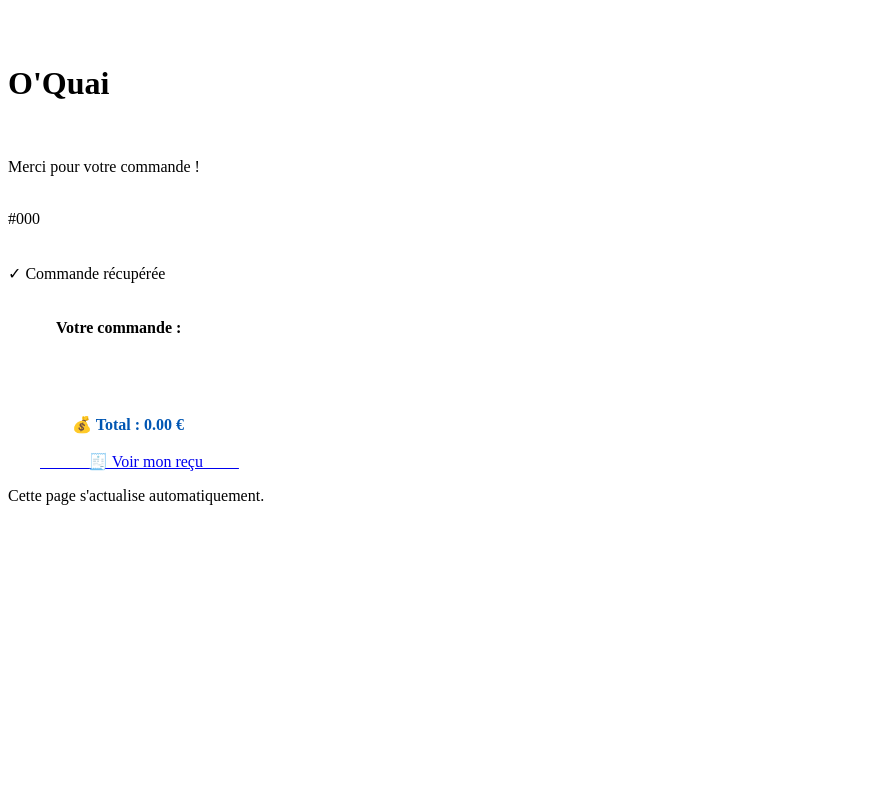
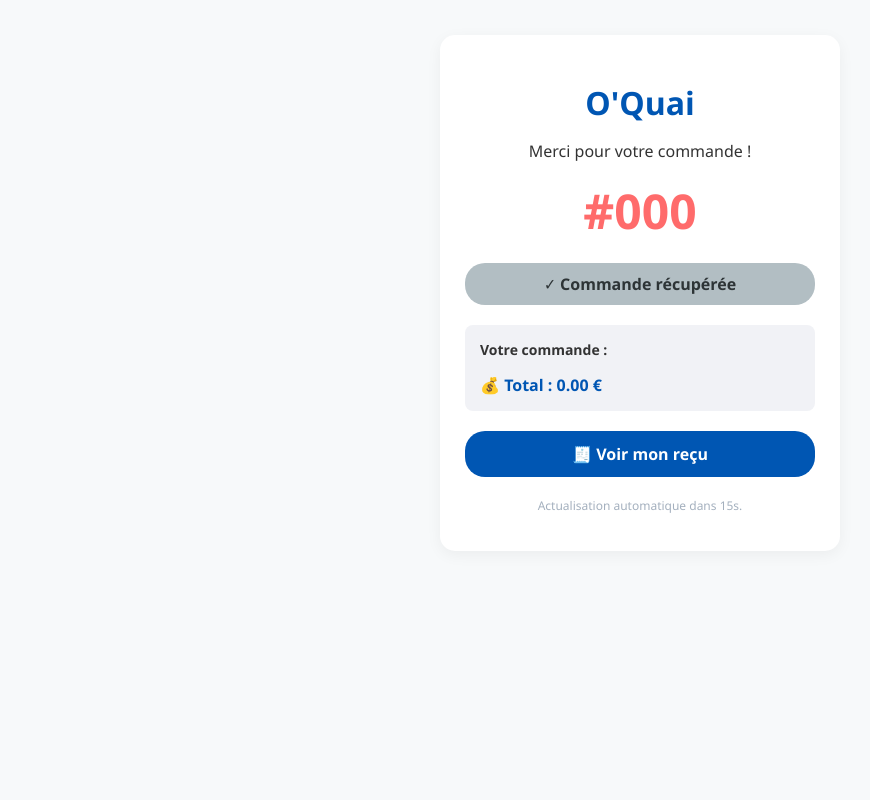
Before and after one commit to HugoLrdd/site_base_nautique, a Flask app: template templates/suivi.html in a window 1280 px wide. Shown: the whole page, without its empty margins (0-870 px from the left). Run offline with Flask 3, Linux system fonts and the light colour scheme; the template is opened without the code that fills it, so the values that code supplies are empty.

Commit message:
Update suivi.html

```diff
--- a/templates/suivi.html
+++ b/templates/suivi.html
@@ -2,22 +2,76 @@
 <html lang="fr">
 <head>
     <meta charset="UTF-8">
-    <meta name="viewport" content="width=device-width, initial-scale=1.0">
+    <meta name="viewport" content="width=device-width, initial-scale=1.0, maximum-scale=1.0, user-scalable=no">
     <title>Suivi de commande - Merville</title>
     <meta http-equiv="refresh" content="15">
     <style>
-        body { font-family: 'Segoe UI', Tahoma, Geneva, Verdana, sans-serif; background-color: #f7f9fa; margin: 0; padding: 20px; text-align: center; color: #333; }
-        .card { background: white; max-width: 400px; margin: 40px auto; padding: 30px; border-radius: 15px; box-shadow: 0 4px 15px rgba(0,0,0,0.05); }
+        body {
+            font-family: 'Segoe UI', Tahoma, Geneva, Verdana, sans-serif;
+            background-color: #f7f9fa;
+            margin: 0;
+            padding: 15px; /* Padding global pour éviter de coller aux bords */
+            text-align: center;
+            color: #333;
+            min-height: 100vh;
+            box-sizing: border-box;
+        }
+
+        .card {
+            background: white;
+            max-width: 400px;
+            margin: 20px auto;
+            padding: 25px;
+            border-radius: 15px;
+            box-shadow: 0 4px 15px rgba(0,0,0,0.05);
+            box-sizing: border-box; /* Assure que le padding ne dépasse pas la largeur */
+        }
+
         h1 { color: #0056b3; margin-bottom: 5px; }
-        .numero { font-size: 48px; font-weight: bold; color: #ff6b6b; margin: 20px 0; }
-        .statut-container { margin: 30px 0; }
-        .badge { display: inline-block; padding: 10px 20px; border-radius: 20px; font-weight: bold; font-size: 18px; }
+
+        .numero { font-size: 3rem; font-weight: bold; color: #ff6b6b; margin: 15px 0; }
+
+        .statut-container { margin: 20px 0; }
+
+        .badge {
+            display: inline-block;
+            padding: 10px 15px;
+            border-radius: 20px;
+            font-weight: bold;
+            font-size: 16px;
+            width: 100%;
+            box-sizing: border-box;
+        }
+
         .preparation { background-color: #ffeaa7; color: #d63031; }
         .prete { background-color: #55efc4; color: #00b894; animation: pulse 1.5s infinite; }
         .recuperee { background-color: #b2bec3; color: #2d3436; }
+
         @keyframes pulse { 0% { transform: scale(1); } 50% { transform: scale(1.03); } 100% { transform: scale(1); } }
-        .produits { text-align: left; background: #f1f2f6; padding: 15px; border-radius: 8px; margin-top: 20px; }
+
+        .produits {
+            text-align: left;
+            background: #f1f2f6;
+            padding: 15px;
+            border-radius: 8px;
+            margin-top: 20px;
+            font-size: 14px;
+        }
+
+        .produits ul { padding-left: 20px; margin: 10px 0; }
+
         .info { font-size: 12px; color: #a4b0be; margin-top: 20px; }
+
+        .btn-recu {
+            display: block;
+            margin-top: 20px;
+            background-color: #0056b3;
+            color: white;
+            padding: 12px;
+            border-radius: 20px;
+            font-weight: bold;
+            text-decoration: none;
+        }
     </style>
 </head>
 <body>
@@ -26,15 +80,17 @@
         <p>Merci pour votre commande !</p>
 
         <div class="numero">#{{ "%03d" | format(commande.id) }}</div>
+
         <div class="statut-container">
             {% if commande.statut == "En préparation" %}
                 <div class="badge preparation">🟠 En préparation...</div>
             {% elif commande.statut == "Prête ! Passez au comptoir" %}
-                <div class="badge prete">🟢 Prête ! Passez au comptoir</div>
+                <div class="badge prete">🟢 Prête !</div>
             {% else %}
                 <div class="badge recuperee">✓ Commande récupérée</div>
             {% endif %}
         </div>
+
         <div class="produits">
             <strong>Votre commande :</strong>
             <ul>
@@ -43,60 +99,48 @@
                 {% endfor %}
             </ul>
             {% if commande.note %}
-                <div style="background: #fff3cd; border-radius: 8px; padding: 10px; margin-top: 10px; font-size: 14px; color: #856404;">
+                <div style="background: #fff3cd; border-radius: 8px; padding: 10px; margin-top: 10px; color: #856404;">
                     📝 Note : {{ commande.note }}
                 </div>
             {% endif %}
-            <strong style="display: block; margin-top: 10px; font-size: 16px; color: #0056b3;">
+            <strong style="display: block; margin-top: 15px; font-size: 16px; color: #0056b3;">
                 💰 Total : {{ "%.2f" | format(commande.total) }} €
             </strong>
         </div>
-        <a href="/recu/{{ commande.id }}" target="_blank"
-           style="display: inline-block; margin-top: 20px; background-color: #0056b3; color: white; padding: 10px 25px; border-radius: 20px; font-weight: bold; text-decoration: none;">
+
+        <a href="/recu/{{ commande.id }}" target="_blank" class="btn-recu">
             🧾 Voir mon reçu
         </a>
 
-        <p class="info">Cette page s'actualise automatiquement.</p>
+        <p class="info">Actualisation automatique dans 15s.</p>
     </div>
 
     <script>
-        // Statut actuel transmis par Flask
         const statutActuel = "{{ commande.statut }}";
         const commandeId = {{ commande.id }};
-
-        // Clé unique par commande dans localStorage
         const cleStatut = 'statut_commande_' + commandeId;
         const statutPrecedent = localStorage.getItem(cleStatut);
 
-        // Si le statut vient de passer à "Prête" → jouer le son
         if (statutActuel === "Prête ! Passez au comptoir" && statutPrecedent !== statutActuel) {
             jouerSonPrete();
         }
 
-        // Mémoriser le statut actuel pour la prochaine actualisation
         localStorage.setItem(cleStatut, statutActuel);
 
         function jouerSonPrete() {
             const ctx = new (window.AudioContext || window.webkitAudioContext)();
-
-            function bip(freq, debut, duree, volume) {
+            function bip(freq, debut, duree) {
                 const osc = ctx.createOscillator();
                 const gain = ctx.createGain();
                 osc.connect(gain);
                 gain.connect(ctx.destination);
                 osc.frequency.value = freq;
-                osc.type = 'sine';
-                gain.gain.setValueAtTime(volume || 0.4, ctx.currentTime + debut);
+                gain.gain.setValueAtTime(0.4, ctx.currentTime + debut);
                 gain.gain.exponentialRampToValueAtTime(0.001, ctx.currentTime + debut + duree);
                 osc.start(ctx.currentTime + debut);
                 osc.stop(ctx.currentTime + debut + duree);
             }
-
-            // Mélodie joyeuse : 4 notes montantes
-            bip(523, 0.0, 0.15);  // Do
-            bip(659, 0.2, 0.15);  // Mi
-            bip(784, 0.4, 0.15);  // Sol
-            bip(1047, 0.6, 0.4);  // Do aigu (plus long)
+            bip(523, 0.0, 0.15); bip(659, 0.2, 0.15); bip(784, 0.4, 0.15); bip(1047, 0.6, 0.4);
         }
     </script>
 </body>
```
Lines whose indentation alone changed are shown as unchanged.
